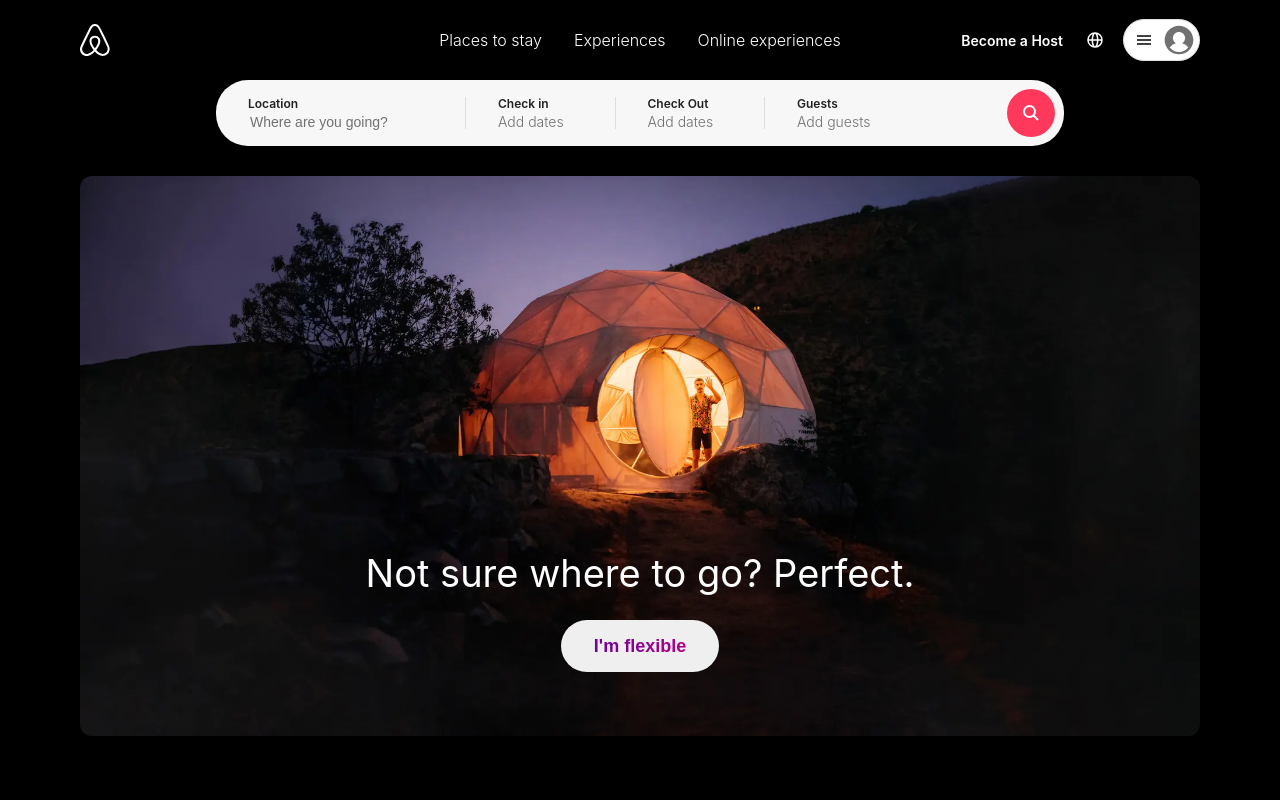
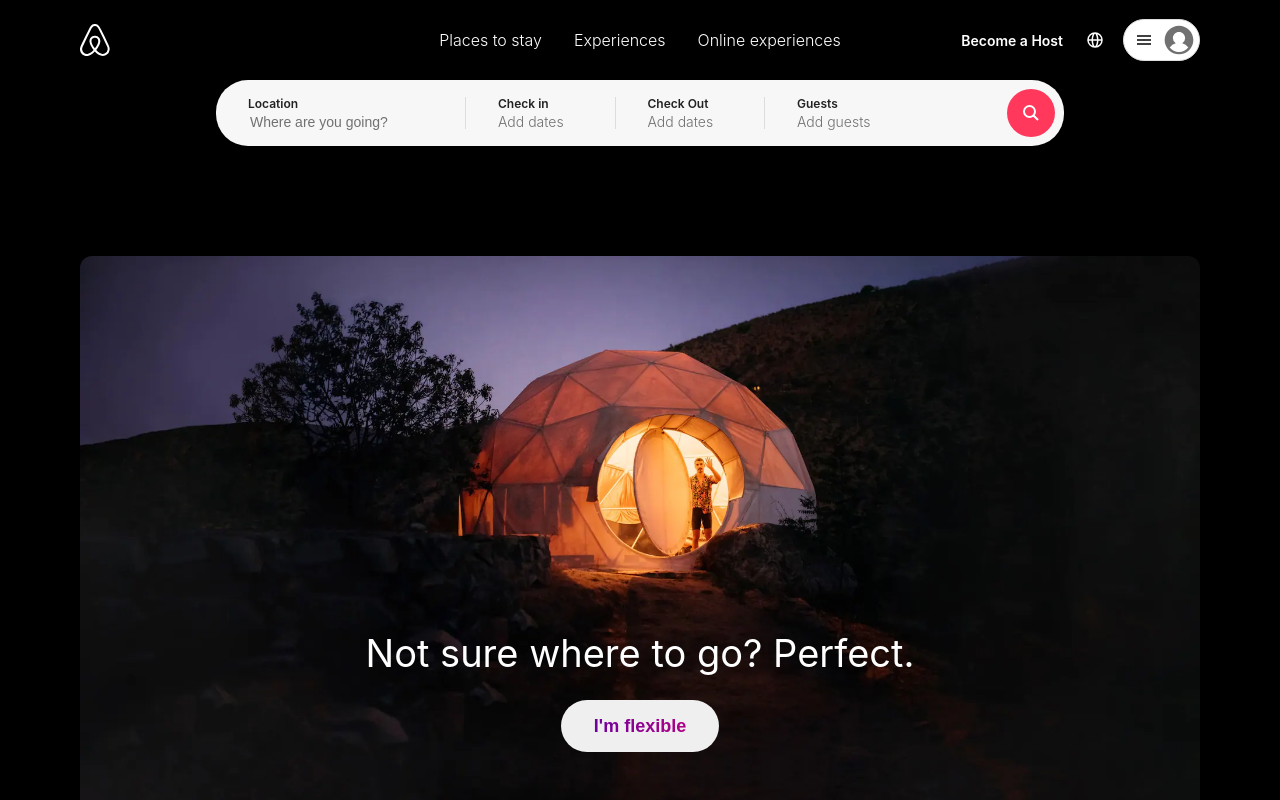
Before and after one commit to hirotake111/airbnb_clone, a Next.js app: page / in a window 1280 px wide. Shown: the top 800 px of the page. Built offline with nearby package versions, Linux system fonts and the light colour scheme.

Commit message:
fixed style

```diff
--- a/components/Nav/Nav/Nav.module.css
+++ b/components/Nav/Nav/Nav.module.css
@@ -24,6 +24,7 @@
   width: 100%;
   position: relative;
   transition: 0.2s;
+  background-color: #000;
 }
 
 .nav__center_searchDisabled {
--- a/components/giftcard/GiftCard/GiftCard.module.css
+++ b/components/giftcard/GiftCard/GiftCard.module.css
@@ -18,14 +18,11 @@
 .white {
   background-color: #fff;
   flex: 1;
-  /* height: 100px; */
 }
 
 .container {
   position: relative;
-  margin: 80px 80px 0 80px;
-  /* width: 100%; */
-  /* height: 1500px; */
+  margin: 0 80px 0 80px;
 }
 
 .background {
--- a/pages/index.tsx
+++ b/pages/index.tsx
@@ -16,6 +16,7 @@ const Home: NextPage = () => {
         <Nav />
       </div>
       <div className={styles.main} onClick={disableSearch}>
+        <div className={styles.hero__container}>
           <div className={styles.hero}>
             <Image
               src="/hero.webp"
@@ -36,6 +37,7 @@ const Home: NextPage = () => {
               </button>
             </div>
           </div>
+        </div>
         <GiftCard />
         <span style={{ height: "200vh" }}>Index page</span>
       </div>
--- a/styles/Home.module.css
+++ b/styles/Home.module.css
@@ -2,17 +2,20 @@
   position: relative;
   width: 100%;
   height: 100%;
-  padding: 176px 0 64px 0;
-  background-color: #000;
+  padding: 76px 0 64px 0;
 }
+
 .navContainer {
   z-index: 1;
 }
 
+.hero__container {
+  padding: 180px 80px 80px 80px;
+  background-color: #000;
+}
 .hero {
   position: relative;
   display: block;
-  margin: 0 80px 0 80px;
   border-radius: 12px;
   overflow: hidden;
 }
```
Lines whose indentation alone changed are shown as unchanged.
